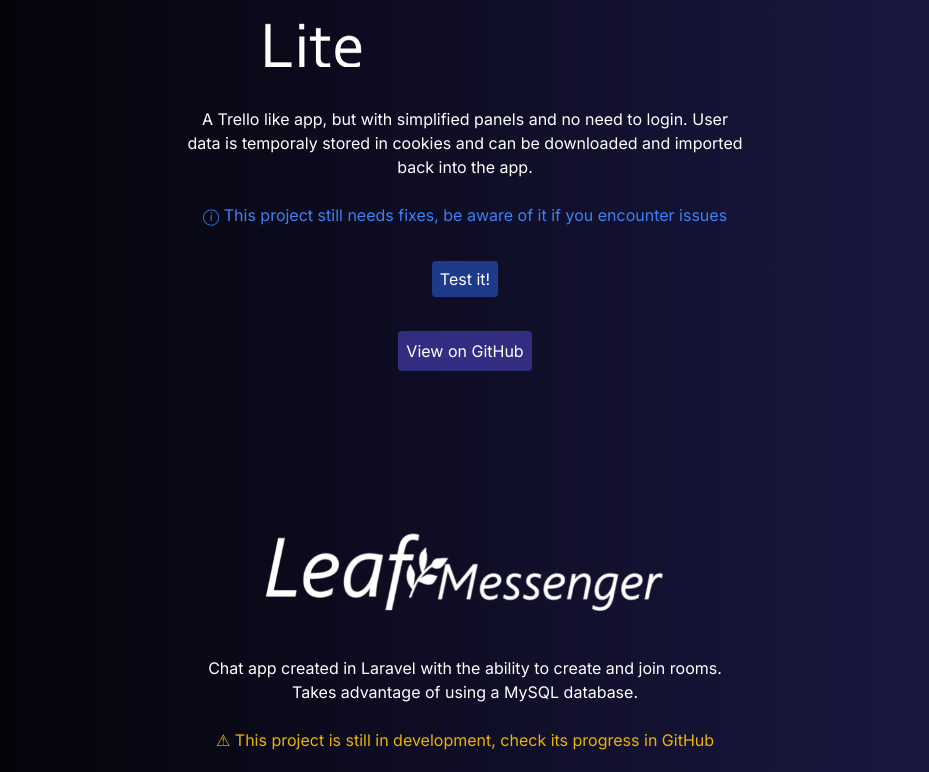
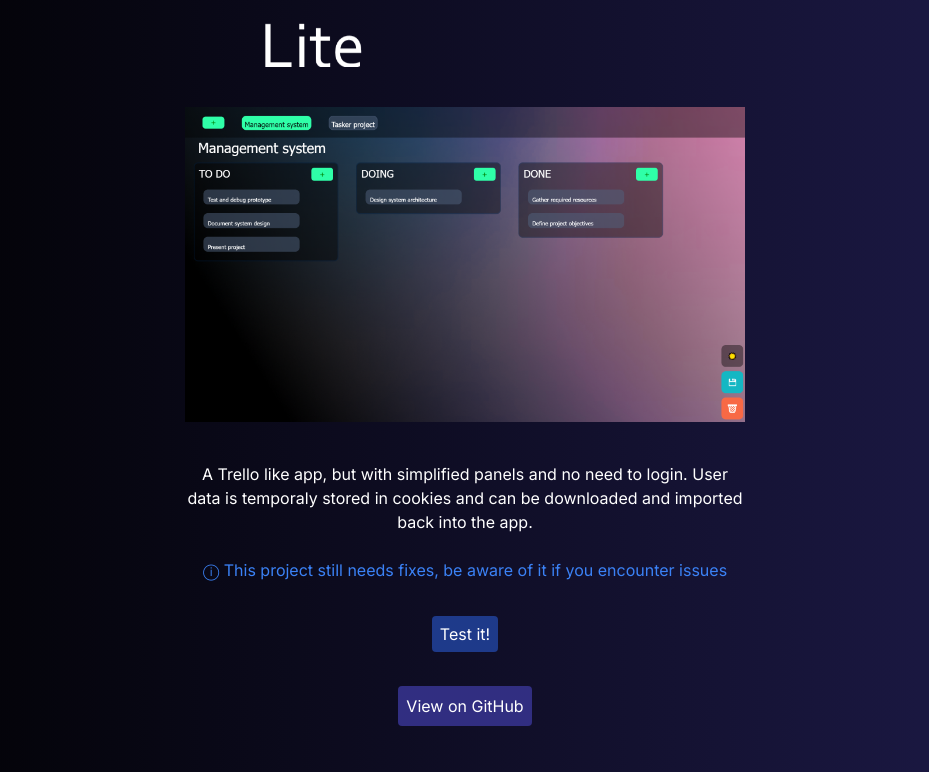
Before and after one commit to martinsuasnavar/portfolio, a Next.js app: page /en in a window 1280 px wide. Shown: the part 1768-2540 px from the top of the page, without its empty margins (175-1104 px from the left). Built offline with nearby package versions, Linux system fonts and the light colour scheme.

Commit message:
Update home page.tsx

```diff
--- a/src/app/[locale]/page.tsx
+++ b/src/app/[locale]/page.tsx
@@ -14,6 +14,7 @@
     info: string;
     git: string;
     app: string;
+    screen: string;
 }
 
 export default function Home() {
@@ -32,7 +33,8 @@
       warning: "",
       info: `${t("myProjects.optimization")}`,
       git: "https://github.com/martinsuasnavar/panelboard-lite",
-      app: "https://panelboard-lite.vercel.app"
+      app: "https://panelboard-lite.vercel.app",
+      screen: "/screenshots/0.png"
     },
     {
       imgSrc: "/project-2.png",
@@ -41,7 +43,8 @@
       warning: `${t("myProjects.warning")}`,
       info: ``,
       git: "https://github.com/martinsuasnavar/leaf-messenger",
-      app: ""
+      app: "",
+      screen: ""
     }
   ];
 
@@ -156,14 +159,22 @@
                         </FadingSection>
                         <FadingSection subfix={'0'}>
                         <div className="h-10"/>
+                        <div className="rounded ">
+                        {project.screen.length > 0 &&
+                           <Image src={project.screen} height={2400} width={2400} alt={`${project.name} screenshot`}/>
+                        }
+                        </div>
+                        <div className="h-10"/>
                         <p>{project.description}</p>
                         <br/>
-                        {project.warning.length > 0 &&
+
+                       {project.warning.length > 0 &&
                           <div className="text-yellow-500">⚠ {project.warning} </div>
                         }
                         {project.info.length > 0 &&
                           <div className="text-blue-500">ⓘ {project.info} </div>
                         }
+
                        <div className="h-10"/>
                           {project.app.length > 0 &&
                             <div className="transition-transform duration-300 transform hover:scale-105">
--- /dev/null
+++ b/src/app/components/screen-box.tsx
@@ -0,0 +1,8 @@
+
+
+export default function ScreenBox(){
+    return(
+        <main>
+        </main>
+    );
+};
```
Also changed, not shown: public/screenshots/0.png (added).
